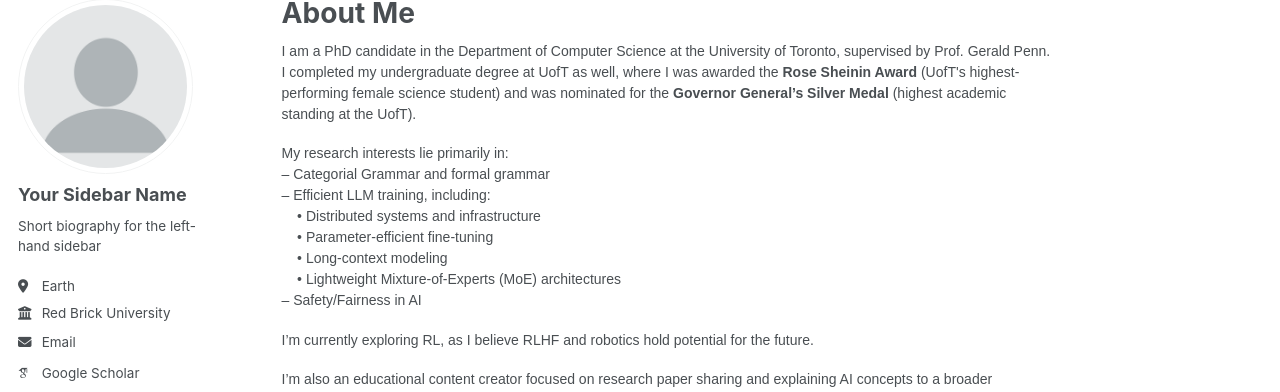
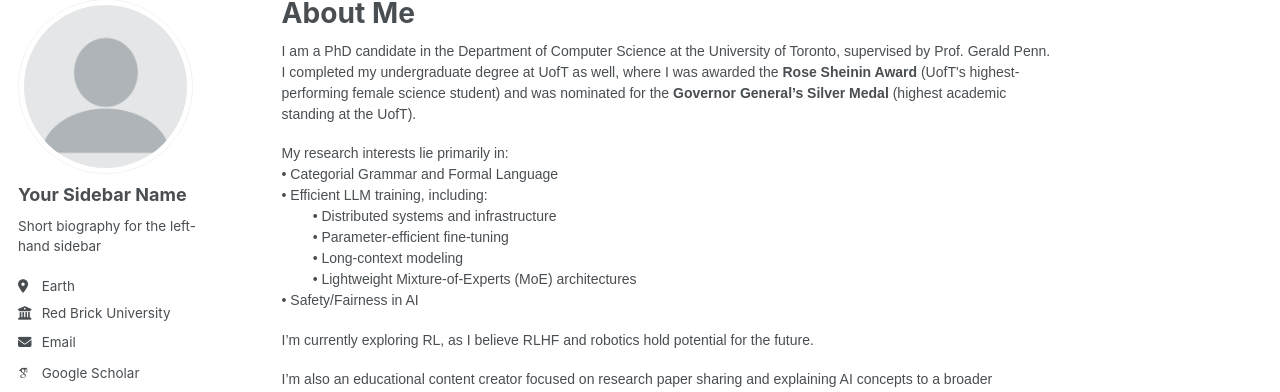
Before and after one commit to zhaojinm/zhaojinm.github.io, a Jekyll site: the page built from _pages/about.md, in a window 1280 px wide and 1154 px high. Shown: the part 100-492 px from the top of the window. Built offline with Jekyll 4.4.1, drawn with Linux system fonts in a browser that asks for light colours; some web fonts are replaced.

Commit message:
Update about.md

```diff
--- a/_pages/about.md
+++ b/_pages/about.md
@@ -14,13 +14,13 @@ redirect_from:
 
 <p>
   My research interests lie primarily in:
-  <br>– Categorial Grammar and formal grammar
-  <br>– Efficient LLM training, including:
-  <br>&nbsp;&nbsp;&nbsp;&nbsp;• Distributed systems and infrastructure
-  <br>&nbsp;&nbsp;&nbsp;&nbsp;• Parameter-efficient fine-tuning
-  <br>&nbsp;&nbsp;&nbsp;&nbsp;• Long-context modeling
-  <br>&nbsp;&nbsp;&nbsp;&nbsp;• Lightweight Mixture-of-Experts (MoE) architectures
-  <br>– Safety/Fairness in AI
+  <br>• Categorial Grammar and Formal Language
+  <br>• Efficient LLM training, including:
+  <br>&nbsp;&nbsp;&nbsp;&nbsp;&nbsp;&nbsp;&nbsp;&nbsp;• Distributed systems and infrastructure
+  <br>&nbsp;&nbsp;&nbsp;&nbsp;&nbsp;&nbsp;&nbsp;&nbsp;• Parameter-efficient fine-tuning
+  <br>&nbsp;&nbsp;&nbsp;&nbsp;&nbsp;&nbsp;&nbsp;&nbsp;• Long-context modeling
+  <br>&nbsp;&nbsp;&nbsp;&nbsp;&nbsp;&nbsp;&nbsp;&nbsp;• Lightweight Mixture-of-Experts (MoE) architectures
+  <br>• Safety/Fairness in AI
 </p>
 
   <p>
```
